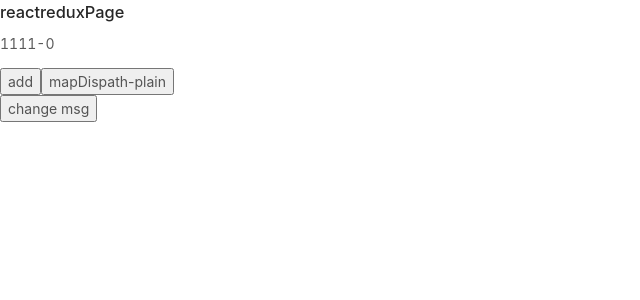
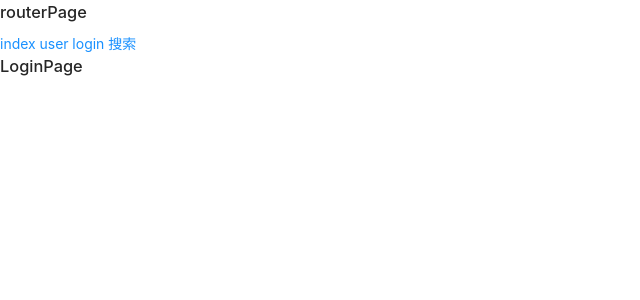
Before and after one commit to Protagonistss/react-explore, a React (Create React App) app: page /login in a window 1280 px wide. Shown: the top 300 px of the page, without its empty margins (0-640 px from the left). Built offline with nearby package versions, Linux system fonts and the light colour scheme.

Commit message:
feature: react router

```diff
--- a/package.json
+++ b/package.json
@@ -16,6 +16,7 @@
     "react-app-rewired": "^2.1.6",
     "react-dom": "^16.13.1",
     "react-redux": "^7.2.1",
+    "react-router-dom": "^5.2.0",
     "react-scripts": "3.4.3",
     "redux": "^4.0.5",
     "redux-logger": "^3.0.6",
--- a/src/App.js
+++ b/src/App.js
@@ -1,4 +1,5 @@
 import React, { useState } from "react";
+// import ChildrenPage from "./page/router/ChildrenPage";
 // import CusDialogpage from "./page/cus-dialog/CusDialogPage";
 // import { Button } from "antd";
 // import HomePage from "./page/home/HomePage";
@@ -9,7 +10,8 @@ import React, { useState } from "react";
 // import ContextPage from "./page/context/ContextPage";
 // import ReduxPage from "./page/redux-case/ReduxPage";
 // import Calculate from "./page/redux-case/calculate/calculate";
-import ReactReduxPage from "./page/react-redux/ReactReduxPage";
+// import ReactReduxPage from "./page/react-redux/ReactReduxPage";
+import RouterPage from "./page/router/RouterPage";
 
 function App() {
   const [msg, setMsg] = useState("aaa");
@@ -24,8 +26,10 @@ function App() {
       {/* <ContextPage></ContextPage> */}
       {/* <ReduxPage></ReduxPage> */}
       {/* <Calculate></Calculate> */}
-      <ReactReduxPage msg={msg}></ReactReduxPage>
-      <button onClick={() => setMsg("hello world")}>change msg</button>
+      {/* <ReactReduxPage msg={msg}></ReactReduxPage> */}
+      {/* <button onClick={() => setMsg("hello world")}>change msg</button> */}
+      <RouterPage></RouterPage>
+      {/* <ChildrenPage></ChildrenPage> */}
     </div>
   );
 }
--- a/src/index.js
+++ b/src/index.js
@@ -2,8 +2,8 @@ import React from "react";
 import ReactDOM from "react-dom";
 import "./index.css";
 import App from "./App";
-// import { Provider } from "react-redux";
-import { Provider } from "./page/react-redux/react-redux";
+import { Provider } from "react-redux";
+// import { Provider } from "./page/react-redux/react-redux";
 import store from "./page/react-redux/reducer";
 
 ReactDOM.render(
--- /dev/null
+++ b/src/page/router/AccidentRoute.js
@@ -0,0 +1,17 @@
+import React, { Component } from "react";
+import { Redirect, Route } from "react-router-dom";
+
+export default class AccidentRoute extends Component {
+  render() {
+    const { isLogin, path, component } = this.props;
+    if (isLogin) {
+      return <Route path={path} component={component}></Route>;
+    } else {
+      return (
+        <Redirect
+          to={{ pathname: "/login", state: { redirect: path } }}
+        ></Redirect>
+      );
+    }
+  }
+}
--- /dev/null
+++ b/src/page/router/ChildrenPage.js
@@ -0,0 +1,33 @@
+import React, { Component } from "react";
+import { BrowserRouter as Router, Route, Link } from "react-router-dom";
+
+function ListItemLink({ to, name, ...rest }) {
+  return (
+    <Route
+      path={to}
+      children={({ match }) => (
+        <li className={match ? "active" : ""}>
+          <Link to={to} {...rest}>
+            {name}
+          </Link>
+        </li>
+      )}
+    ></Route>
+  );
+}
+
+export default class ChildrenPage extends Component {
+  render() {
+    return (
+      <div>
+        <h3>ChildrenPage</h3>
+        <Router>
+          <ul>
+            <ListItemLink to="/somewhere" name="链接1"></ListItemLink>
+            <ListItemLink to="/somewhere-else" name="链接2"></ListItemLink>
+          </ul>
+        </Router>
+      </div>
+    );
+  }
+}
--- /dev/null
+++ b/src/page/router/LoginPage.js
@@ -0,0 +1,18 @@
+import React, { Component } from "react";
+import { Redirect } from "react-router-dom";
+
+export default class LoginPage extends Component {
+  render() {
+    const { isLogin } = this.props;
+    const { redirect = "/" } = this.props.location.state || {};
+    if (isLogin) {
+      return <Redirect to={redirect}></Redirect>;
+    } else {
+      return (
+        <div>
+          <h3>LoginPage</h3>
+        </div>
+      );
+    }
+  }
+}
--- /dev/null
+++ b/src/page/router/MainPage.js
@@ -0,0 +1,8 @@
+import React, { Component } from "react";
+
+export default class MainPage extends Component {
+  render() {
+    console.log("props", this.props);
+    return <div>MainPage</div>;
+  }
+}
--- /dev/null
+++ b/src/page/router/RouterPage.js
@@ -0,0 +1,49 @@
+import React, { Component } from "react";
+import { BrowserRouter as Router, Route, Link, Switch } from "react-router-dom";
+import MainPage from "./MainPage";
+import UserPage from "./UserPage";
+import LoginPage from "./LoginPage";
+import AccidentRoute from "./AccidentRoute";
+
+export default class RouterPage extends Component {
+  render() {
+    return (
+      <div>
+        <h3>routerPage</h3>
+        <Router>
+          <Link to="/">index </Link>
+          <Link to="/user">user </Link>
+          <Link to="/login">login </Link>
+          <Link to="/search/123">搜索</Link>
+          {/* <Route exact path="/" component={MainPage}></Route>
+          <Route path="/user" component={UserPage}></Route>
+          <Route path="/login" component={LoginPage}></Route> */}
+          <Switch>
+            <Route exact path="/" component={MainPage}></Route>
+            {/* <Route path="/user" component={UserPage}></Route> */}
+            <AccidentRoute path="/user" component={UserPage}></AccidentRoute>
+            <Route path="/login" component={LoginPage}></Route>
+            <Route path="/search/:id" component={SearchComponent}></Route>
+            <Route render={() => <div>404</div>}></Route>
+          </Switch>
+        </Router>
+      </div>
+    );
+  }
+}
+
+function Info(props) {
+  return <div>详情:----</div>;
+}
+
+function SearchComponent(props) {
+  console.log("props", props);
+  const { id } = props.match.params;
+  return (
+    <div>
+      content-{id}
+      <Link to={"/search/" + id + "/info"}>详情</Link>
+      <Route path={"/search/:" + id + "/info"} component={Info}></Route>
+    </div>
+  );
+}
--- /dev/null
+++ b/src/page/router/UserPage.js
@@ -0,0 +1,7 @@
+import React, { Component } from "react";
+
+export default class UserPage extends Component {
+  render() {
+    return <div>UserPage</div>;
+  }
+}
```
Also changed, not shown: 1 other file (tests, documents, lock files or other folders).
